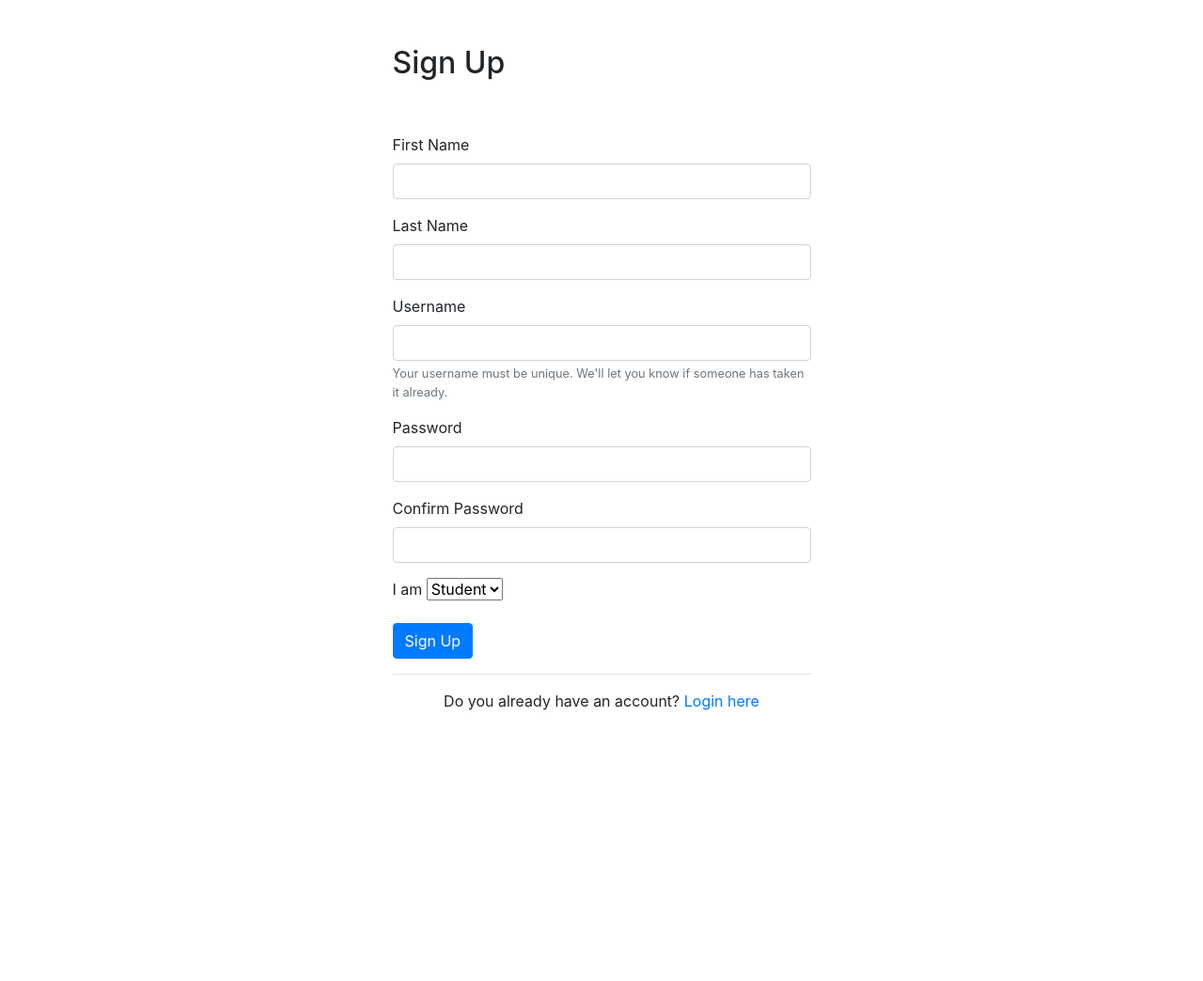
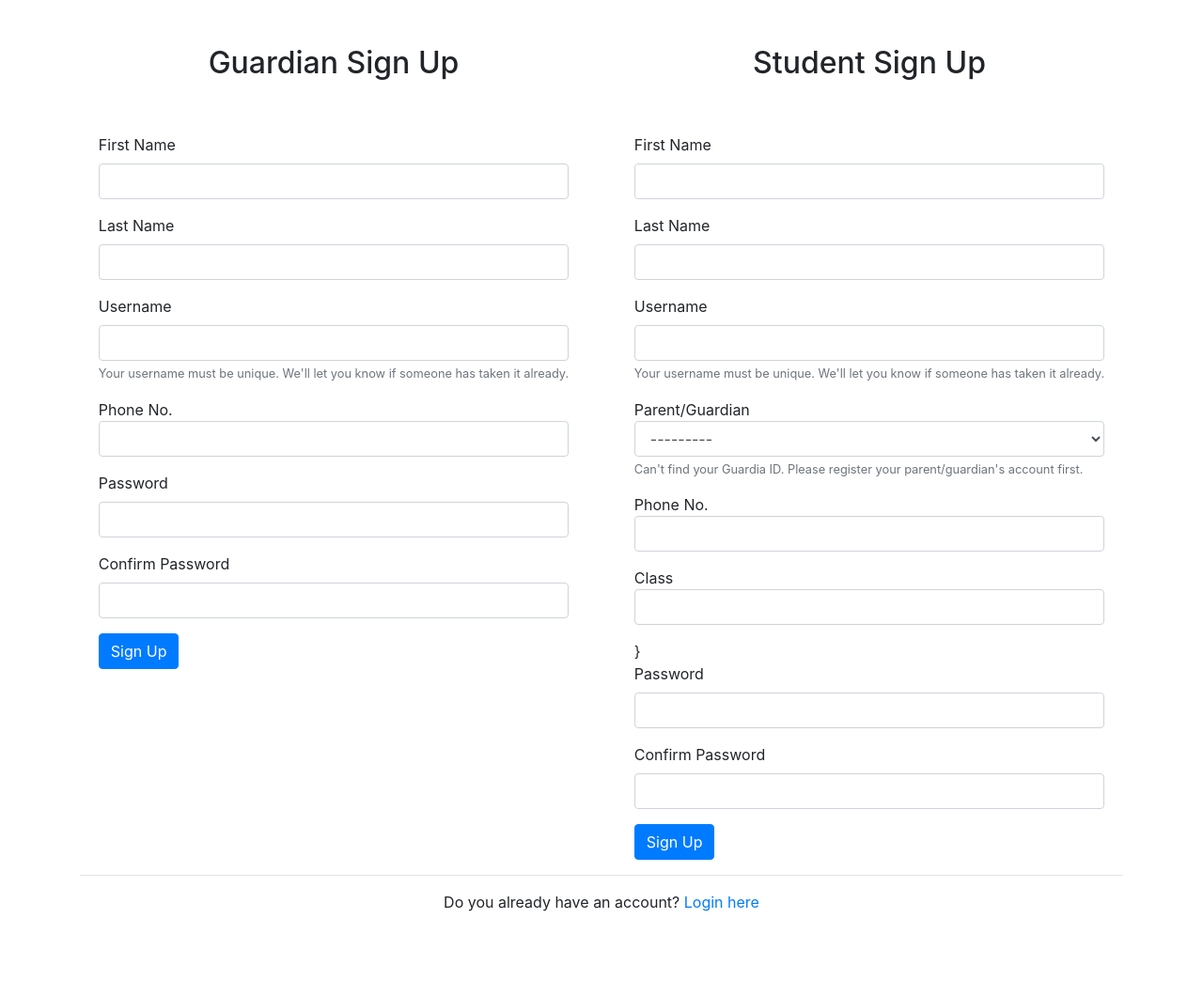
Before and after one commit to AzhakAnwar/db-project, a Django app: page /signup/ in a window 1280 px wide. Shown: the part 56-1100 px from the top of the page at 94% size. Before the commit the page ends 812 px from the top, so only its background shows below. Run offline with Django 3.2, Linux system fonts and the light colour scheme; data comes from the database, SQL or seed files in the repository; both versions use the stored data as it was after the commit; some libraries are stand-ins or nearby versions.

Commit message:
Corrected User Accounts

```diff
--- a/db_project/urls.py
+++ b/db_project/urls.py
@@ -21,7 +21,8 @@ urlpatterns = [
     path('admin/', admin.site.urls),
     path('', views.home, name='home'),
     path('signup/', views.signupuser, name='signupuser'),
-    path('s_signup/', views.studentsignup, name='studentsignup'),
+    path('signup/<str:form_type>', views.loginform, name='loginform'),
+    # path('s_signup/', views.parentsignup, name='parentsignup'),
     path('login/', views.loginuser, name='loginuser'),
     path('logout/', views.logoutuser, name='logoutuser'),
 
--- a/users/forms.py
+++ b/users/forms.py
@@ -3,6 +3,7 @@ from .customuser import CustomUser
 from django.forms import ModelForm
 from .models import Parent, Student, Teacher
 from django.contrib.auth.forms import UserCreationForm
+from django.utils.translation import ugettext_lazy as _
 
 
 class CustomUserCreationForm(UserCreationForm):
@@ -14,9 +15,11 @@ class CustomUserCreationForm(UserCreationForm):
 class StudentForm(ModelForm):
     class Meta:
         model = Student
-        fields = ('name', 'parent_id', 'phone', 'standard')
+        fields = ('parent_id', 'phone', 'standard')
+        help_texts = {'parent_id': _(
+            "Can't find your Guardia ID. Please register your parent/guardian's account first."), }
         widgets = {
-            'name': forms.TextInput(attrs={'class': 'form-control'}),
+            # 'name': forms.TextInput(attrs={'class': 'form-control'}),
             'parent_id': forms.Select(attrs={'class': 'form-control'}),
             'phone': forms.TextInput(attrs={'class': 'form-control'}),
             'standard': forms.NumberInput(attrs={'class': 'form-control'}),
@@ -26,9 +29,9 @@ class StudentForm(ModelForm):
 class ParentForm(ModelForm):
     class Meta:
         model = Parent
-        fields = ('name', 'phone')
+        fields = ('phone',)
         widgets = {
-            'name': forms.TextInput(attrs={'class': 'form-control'}),
+            # 'name': forms.TextInput(attrs={'class': 'form-control'}),
             'phone': forms.TextInput(attrs={'class': 'form-control'}),
         }
 
@@ -36,8 +39,8 @@ class ParentForm(ModelForm):
 class TeacherForm(ModelForm):
     class Meta:
         model = Teacher
-        fields = ('name', 'phone')
+        fields = ('phone',)
         widgets = {
-            'name': forms.TextInput(attrs={'class': 'form-control'}),
+            # 'name': forms.TextInput(attrs={'class': 'form-control'}),
             'phone': forms.TextInput(attrs={'class': 'form-control'}),
         }
--- a/users/templates/signupuser.html
+++ b/users/templates/signupuser.html
@@ -1,13 +1,12 @@
 {% extends "base.html" %}
 
 {% block content %}
+<div class="row">
+    <div class="col">
         <div class="row justify-content-center mt-5">
-    <div class="col-md-5">
-        <h2>Sign Up</h2>
-    </div>
+            <h2>Guardian Sign Up</h2>
         </div>
         <div class="row justify-content-center mt-5">
-    <div class="col-md-5">
             {% if error %}
             <div class="alert alert-danger" role="alert">
                 {{ error }}
@@ -15,17 +14,6 @@
             {% endif %}
             <form method="POST">
                 {% csrf_token %}
-            {#{form}#}
-            {% comment %}
-            <div class="form-group">
-                <label for="id_name">Full Name</label>
-                <input type="text" name="name" class="form-control" maxlength="30" id="id_name">
-            </div>
-            <div class="form-group">
-                <label for="id_phone">Phone No.</label>
-                <input type="text" name="phone" maxlength="12" class="form-control" id="id_phone">
-            </div>
-            {% endcomment %}
                 <div class="form-group">
                     <label for="first_name">First Name</label>
                     <input type="text" name="first_name" class="form-control" id="first_name">
@@ -34,13 +22,21 @@
                     <label for="last_name">Last Name</label>
                     <input type="text" name="last_name" class="form-control" id="last_name">
                 </div>
-
                 <div class="form-group">
                     <label for="username">Username</label>
-                <input type="text" name="username" class="form-control" id="username" aria-describedby="usernameHelp">
-                <small id="usernameHelp" class="form-text text-muted">Your username must be unique. We'll let you know
+                    <input type="text" name="username" class="form-control" id="username"
+                        aria-describedby="usernameHelp">
+                    <small id="usernameHelp" class="form-text text-muted">Your username must be unique. We'll let
+                        you know
                         if someone has taken it already.</small>
                 </div>
+                {% for field in parentform %}
+                <div class="form-group">
+                    {{field.label}}
+                    {{field}}
+                    <small id="guardianHelp" class="form-text text-muted">{{field.help_text}}</small>
+                </div>
+                {% endfor %}
                 <div class="form-group">
                     <label for="password1">Password</label>
                     <input type="password" name="password1" class="form-control" id="password1">
@@ -49,19 +45,62 @@
                     <label for="password2">Confirm Password</label>
                     <input type="password" name="password2" class="form-control" id="password2">
                 </div>
+                <button type="submit" class="btn btn-primary">Sign Up</button>
+            </form>
+        </div>
+    </div>
+
+    <div class="col">
+        <div class="row justify-content-center mt-5">
+            <h2>Student Sign Up</h2>
+        </div>
+        <div class="row justify-content-center mt-5">
+            {% if error %}
+            <div class="alert alert-danger" role="alert">
+                {{ error }}
+            </div>
+            {% endif %}
+            <form method="POST">
+                {% csrf_token %}
                 <div class="form-group">
-                <label for="user_type">I am </label>
-                <select name="user_type">
-                    <option value="1" selected="selected">Student</option>
-                    <option value="2">Parent</option>
-                </select>
+                    <label for="first_name">First Name</label>
+                    <input type="text" name="first_name" class="form-control" id="first_name">
+                </div>
+                <div class="form-group">
+                    <label for="last_name">Last Name</label>
+                    <input type="text" name="last_name" class="form-control" id="last_name">
+                </div>
+                <div class="form-group">
+                    <label for="username">Username</label>
+                    <input type="text" name="username" class="form-control" id="username"
+                        aria-describedby="usernameHelp">
+                    <small id="usernameHelp" class="form-text text-muted">Your username must be unique. We'll let
+                        you know
+                        if someone has taken it already.</small>
+                </div>
+                {% for field in studentform %}
+                <div class="form-group">
+                    {{field.label}}
+                    {{field}}
+                    <small id="guardianHelp" class="form-text text-muted">{{field.help_text}}</small>
+                </div>
+                {% endfor %}}
+                <div class="form-group">
+                    <label for="password1">Password</label>
+                    <input type="password" name="password1" class="form-control" id="password1">
+                </div>
+                <div class="form-group">
+                    <label for="password2">Confirm Password</label>
+                    <input type="password" name="password2" class="form-control" id="password2">
                 </div>
                 <button type="submit" class="btn btn-primary">Sign Up</button>
             </form>
+        </div>
+    </div>
+</div>
 <hr>
 <div class="text-center">
     Do you already have an account? <a href="{% url 'loginuser' %}">Login here</a>
 </div><br><br><br>
-    </div>
-</div>
+
 {% endblock %}
--- a/users/views.py
+++ b/users/views.py
@@ -12,16 +12,24 @@ def home(request):
 
 def studentsignup(request):
     if request.method == 'GET':
-        return render(request, 'signupuser.html', {'form': StudentForm()})
-    else:
-        print("It's Student Sign up method")
-        return request
+        return render(request, 'studentsignup.html', {'form': StudentForm()})
+
+
+def parentsignup(request):
+    return render(request, 'parentsignup.html', {'form': ParentForm()})
+
+
+def loginform(request, form_type):
+    if request.method == 'GET':
+        if form_type == 'student':
+            return render(request, 'studentsignup.html', {'form': StudentForm()})
+        elif form_type == 'parent':
+            return render(request, 'studentsignup.html', {'form': ParentForm()})
 
 
 def signupuser(request):
     if request.method == 'GET':
-        print(request.user)
-        return render(request, 'signupuser.html', {'form': StudentForm()})
+        return render(request, 'signupuser.html', {'studentform': StudentForm(), 'parentform': ParentForm()})
     else:
         if request.POST['password1'] == request.POST['password2']:
             try:
@@ -30,36 +38,38 @@ def signupuser(request):
                     password=request.POST['password1'],
                     first_name=request.POST['first_name'],
                     last_name=request.POST['last_name'])
-                user.save()
-                login(request, user)
-                # identity = request.POST['identity']
-                if (request.POST['user_type'] == '1'):   # student
-                    return redirect('studentsignup')
-                    new_request = 1
-                    print(new_request)
-                    input()
-                    student_detail = new_request
-                    parent = user
-                    Student.objects.create(
-                        name=student_detail['name'],
-                        parent_id=parent,
-                        ssn=user,
-                        standard=int(student_detail['']),
-                        phone=student_detail['phone']
-                    )
-                else:  # teacher
 
-                    Parent.objects.create(
-                        name=request.POST['name'],
-                        ssn=user,
-                        phone=request.POST['phone']
-                    )
-                print('User signed up')
+                person = ParentForm(request.POST)
+                if person.is_valid():
+                    add_person = person.save(commit=False)
+                    add_person.name = user.get_full_name().title()
+                    add_person.ssn = user
+                    add_person.save()
+                    user.user_type = 2  # parent
+                    user.save()
+                else:
+                    person = StudentForm(request.POST)
+                    if person.is_valid():
+                        add_person = person.save(commit=False)
+                        add_person.name = user.get_full_name().title()
+                        add_person.ssn = user
+                        add_person.save()
+                        user.user_type = 1  # student
+                        user.save()
+                    else:
+                        return render(request, 'signupuser.html',
+                                      {'studentform': StudentForm(),
+                                       'parentform': ParentForm(),
+                                       'error': 'Invalid Form submission. Try Again.'})
                 return redirect('signupuser')
             except IntegrityError:
-                return render(request, 'signupuser.html', {'form': CustomUserCreationForm(), 'error': 'That username has aleady been taken. Please choose a new username.'})
+                return render(request, 'signupuser.html',
+                              {'form': CustomUserCreationForm(),
+                               'error': 'That username has aleady been taken. Please choose a new username.'})
         else:
-            return render(request, 'signupuser.html', {'form': CustomUserCreationForm(), 'error': 'Passwords did not match'})
+            return render(request, 'signupuser.html',
+                          {'form': CustomUserCreationForm(),
+                           'error': 'Passwords did not match'})
 
 
 def logoutuser(request):
```
Also changed, not shown: users/signupuser.html (added, +39 -0 lines), users/templates/parentsignup.html (added, +55 -0 lines), users/templates/studentsignup.html (+86 -7 lines), db.sqlite3. Lines whose indentation alone changed are shown as unchanged.
